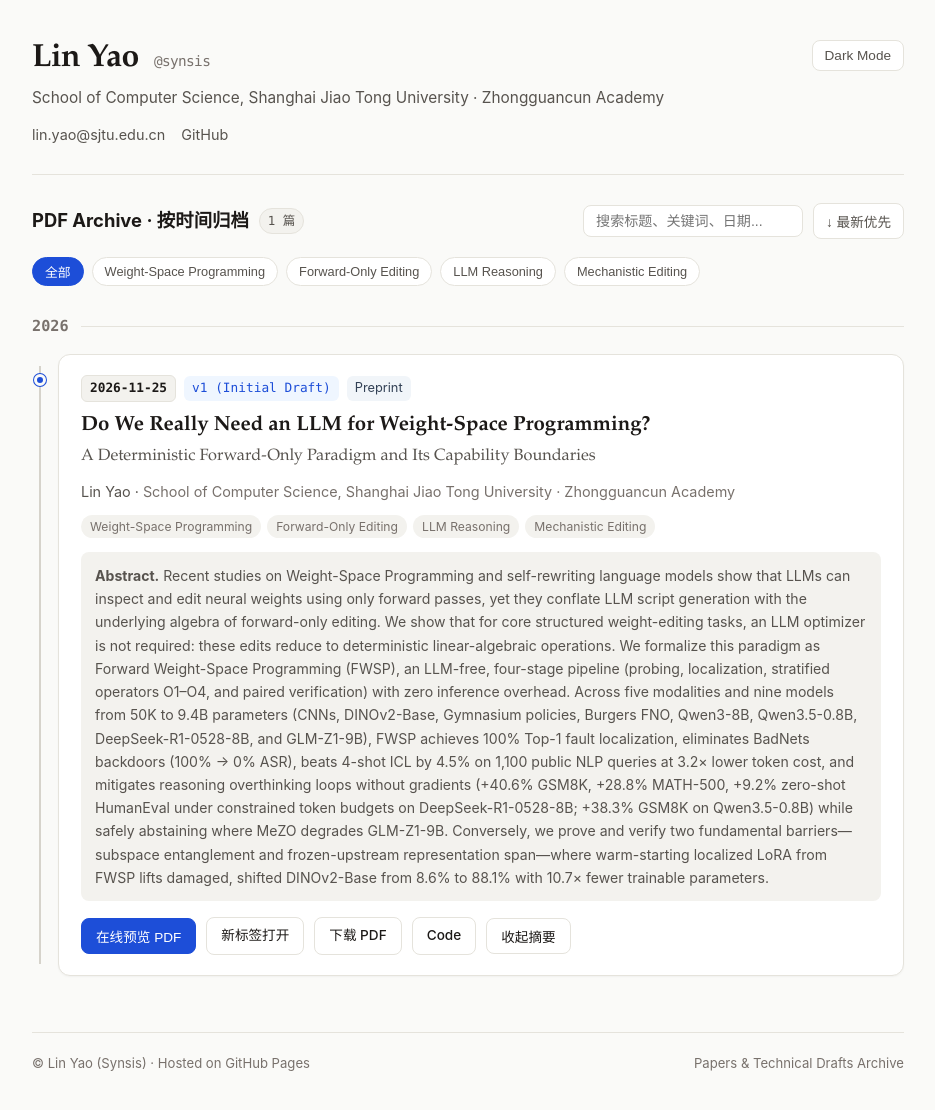
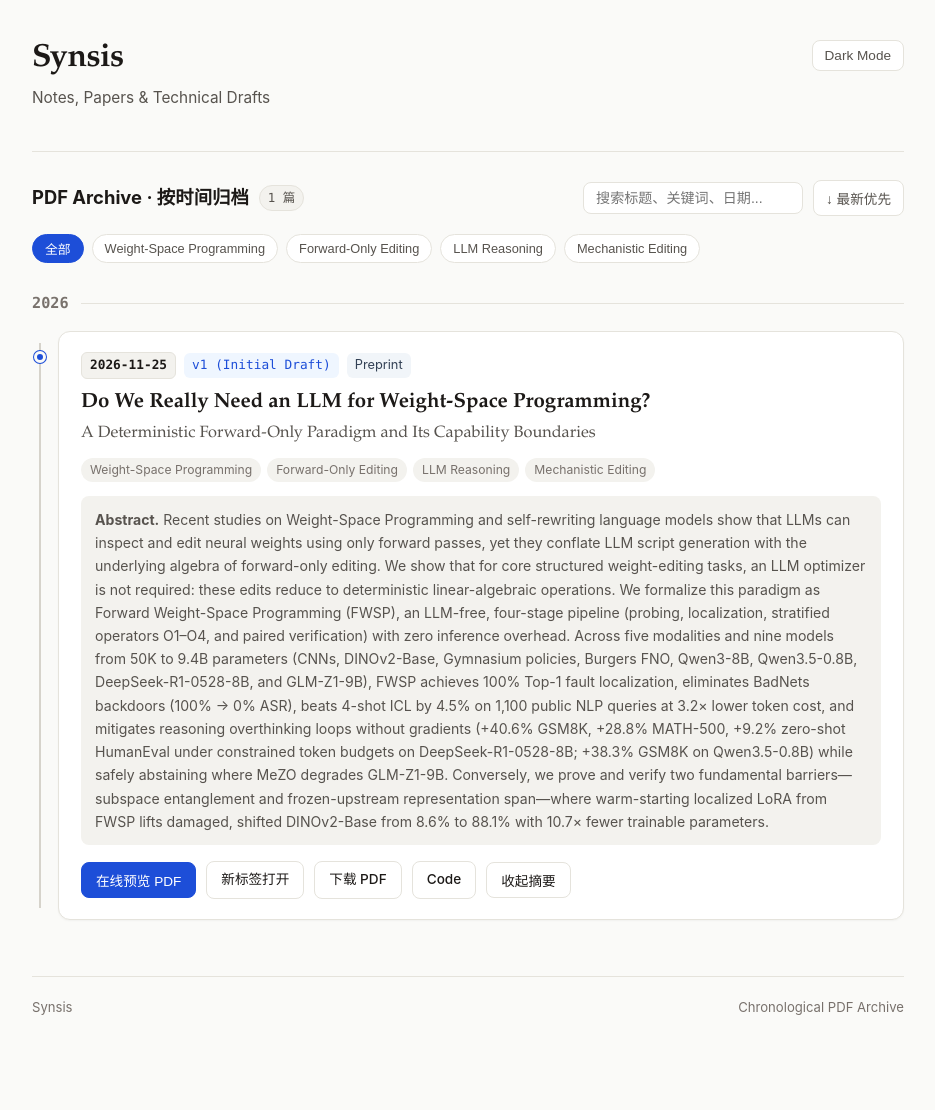
Before and after one commit to synsis/synsis.github.io, a plain HTML site: page index.html in a window 1280 px wide. Shown: the whole page, without its empty margins (172-1107 px from the left). Drawn offline with Linux system fonts and the light colour scheme.

Commit message:
Simplify homepage to minimal tech-blog style without personal bio

```diff
--- a/index.html
+++ b/index.html
@@ -3,8 +3,8 @@
 <head>
   <meta charset="utf-8">
   <meta name="viewport" content="width=device-width, initial-scale=1.0">
-  <title>Lin Yao (Synsis) — Papers &amp; Preprints</title>
-  <meta name="description" content="Chronological archive of papers, preprints, and technical drafts by Lin Yao (Synsis).">
+  <title>Synsis — Tech Notes &amp; PDFs</title>
+  <meta name="description" content="Chronological archive of tech notes, papers, and PDF drafts.">
   <style>
     :root {
       --bg: #fafaf8;
@@ -559,16 +559,8 @@
   <div class="container">
     <header class="site-header">
       <div>
-        <h1 class="profile-name">
-          Lin Yao <span class="profile-handle">@synsis</span>
-        </h1>
-        <p class="profile-affiliation">
-          School of Computer Science, Shanghai Jiao Tong University · Zhongguancun Academy
-        </p>
-        <div class="profile-links">
-          <a href="mailto:lin.yao@sjtu.edu.cn">lin.yao@sjtu.edu.cn</a>
-          <a href="https://github.com/synsis" target="_blank" rel="noopener">GitHub</a>
-        </div>
+        <h1 class="profile-name">Synsis</h1>
+        <p class="profile-affiliation">Notes, Papers &amp; Technical Drafts</p>
       </div>
       <button id="themeToggle" class="theme-btn" type="button" aria-label="Toggle color theme">
         Dark Mode
@@ -600,8 +592,8 @@
     </main>
 
     <footer class="site-footer">
-      <span>© Lin Yao (Synsis) · Hosted on GitHub Pages</span>
-      <span>Papers &amp; Technical Drafts Archive</span>
+      <span>Synsis</span>
+      <span>Chronological PDF Archive</span>
     </footer>
   </div>
 
@@ -774,7 +766,6 @@
                       </div>
                       <h3 class="paper-title">${escapeHtml(p.title)}</h3>
                       ${p.subtitle ? `<p class="paper-subtitle">${escapeHtml(p.subtitle)}</p>` : ""}
-                      <p class="paper-authors">${escapeHtml(p.authors)}${p.affiliation ? ` · <span style="color:var(--text-muted)">${escapeHtml(p.affiliation)}</span>` : ""}</p>
                       ${tagsHtml ? `<div class="paper-tags">${tagsHtml}</div>` : ""}
                       ${abstractBlock}
                       <div class="paper-actions">
--- a/papers/manifest.js
+++ b/papers/manifest.js
@@ -8,8 +8,6 @@ window.PAPERS = [
     status: "Preprint",
     title: "Do We Really Need an LLM for Weight-Space Programming?",
     subtitle: "A Deterministic Forward-Only Paradigm and Its Capability Boundaries",
-    authors: "Lin Yao",
-    affiliation: "School of Computer Science, Shanghai Jiao Tong University · Zhongguancun Academy",
     tags: ["Weight-Space Programming", "Forward-Only Editing", "LLM Reasoning", "Mechanistic Editing"],
     pdf: "papers/2026-11-25-fwsp-v1.pdf",
     code: "https://github.com/synsis/weight_space_programming",
```
Also changed, not shown: 1 other file.
